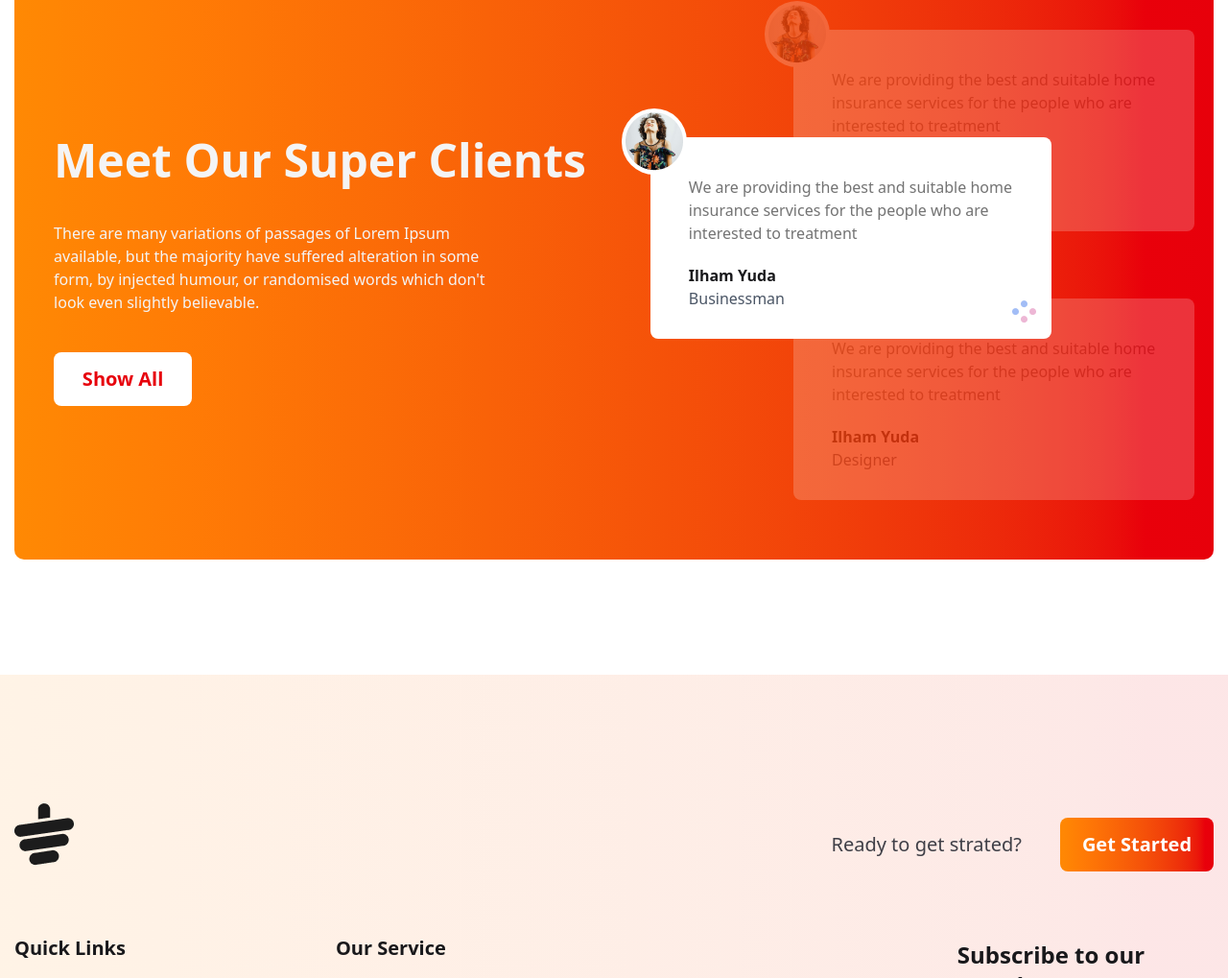
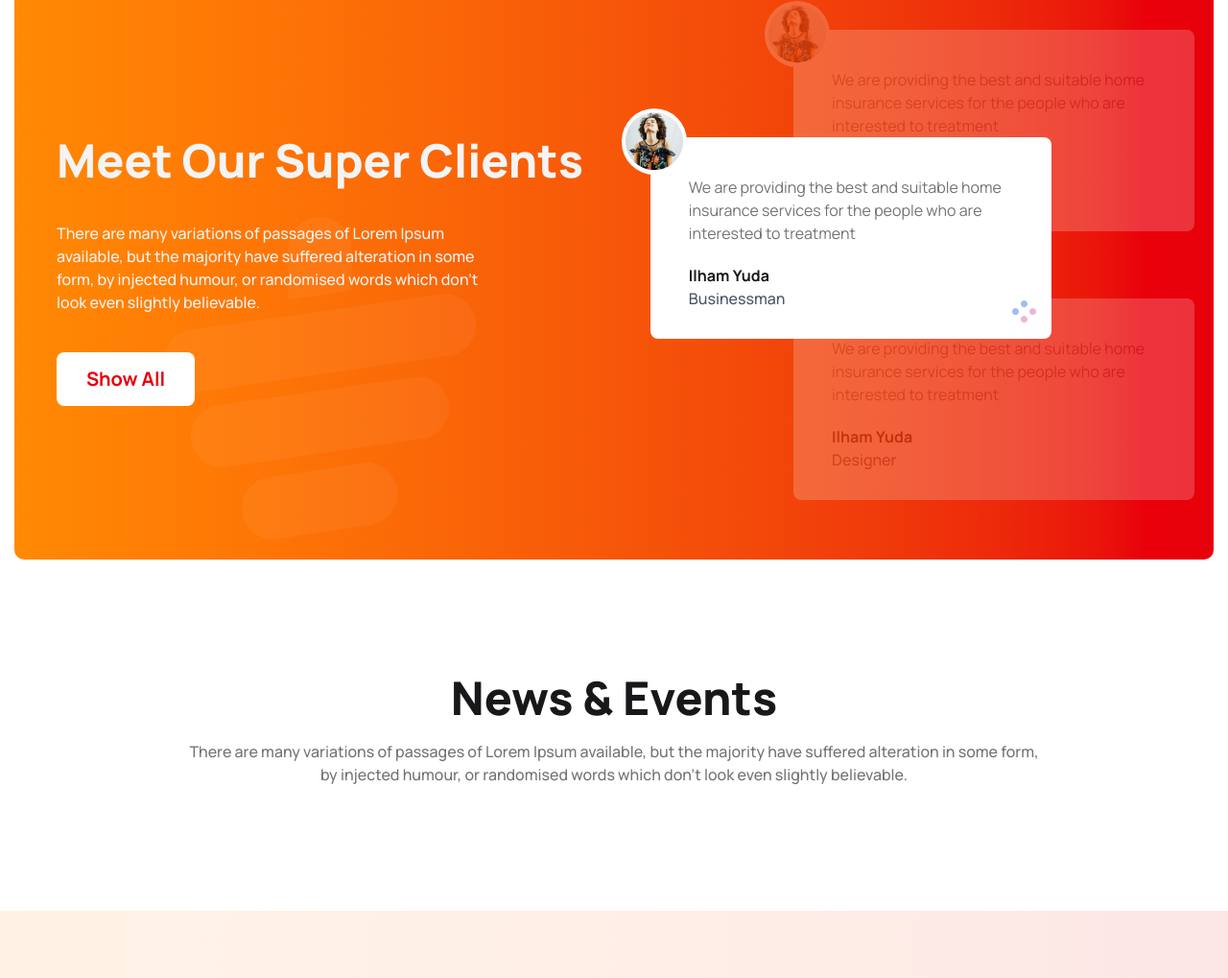
Before and after one commit to Ssakib007/Tea-House-Project, a plain HTML site: page index.html in a window 1280 px wide. Shown: the part 2025-3044 px from the top of the page at 96% size. Drawn offline with nearby package versions, Linux system fonts and the light colour scheme.

Commit message:
bg image in super client

```diff
--- a/index.html
+++ b/index.html
@@ -18,7 +18,7 @@
 
     <!--  -->
   </head>
-  <body>
+  <body class="manrope_font">
     <!-- banner section starts here -->
     <div
       class="parent_div flex flex-col md:flex-row justify-between max-w-[1250px] mx-auto mt-10"
@@ -154,7 +154,9 @@
     <section
       class="parent max-w-[1250px] mx-auto md:h-[600px] h-[1000px] flex flex-col md:flex-row gap-4 p-5 mb-30 bg-gradient-to-l from-red-600 to-orange-400 rounded-[10px]"
     >
-      <div class="left div md:w-1/2 h-full flex justify-center items-center">
+      <div
+        class="left div md:w-1/2 h-full flex justify-center items-center bg-[url(./media/bg_cup.png)] bg-no-repeat bg-bottom"
+      >
         <div class="space-y-10">
           <p class="text-zinc-100 text-5xl font-extrabold">
             Meet Our Super Clients
@@ -219,6 +221,20 @@
             <img src="media/client.png" alt="" />
           </div>
         </div>
+      </div>
+    </section>
+    <!-- News and Events -->
+    <section class="max-w-[1250px] mx-auto mb-[130px]">
+      <div>
+        <p class="text-zinc-900 text-5xl font-extrabold text-center pb-[20px]">
+          News & Events
+        </p>
+        <p class="text-neutral-500 text-base font-medium text-center">
+          There are many variations of passages of Lorem Ipsum available, but
+          the majority have suffered alteration in some form,<br />
+          by injected humour, or randomised words which don't look even slightly
+          believable.
+        </p>
       </div>
     </section>
     <!-- footer  -->
```
